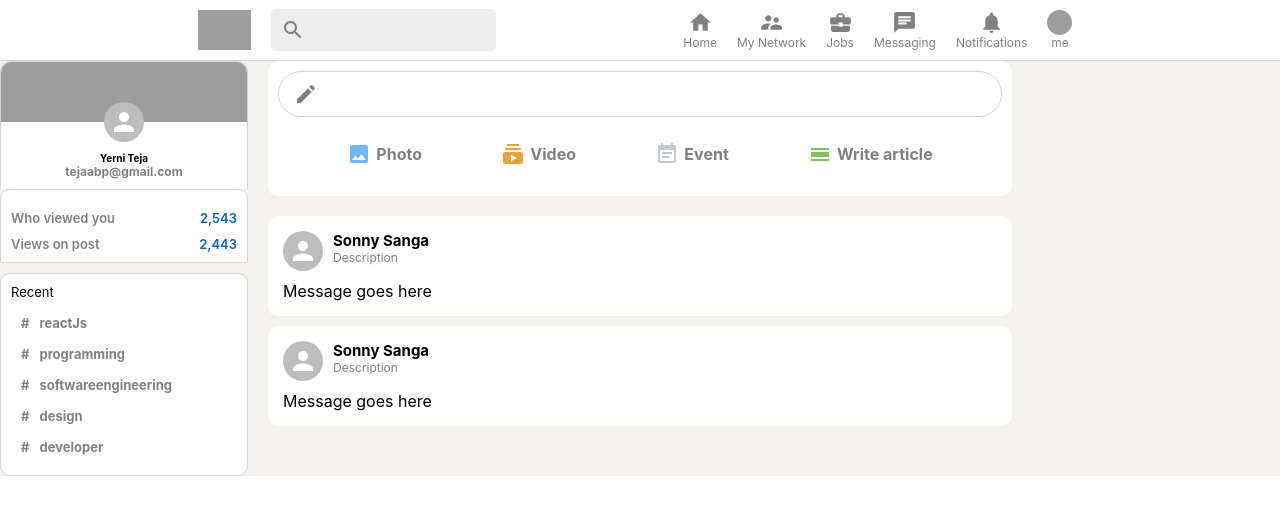
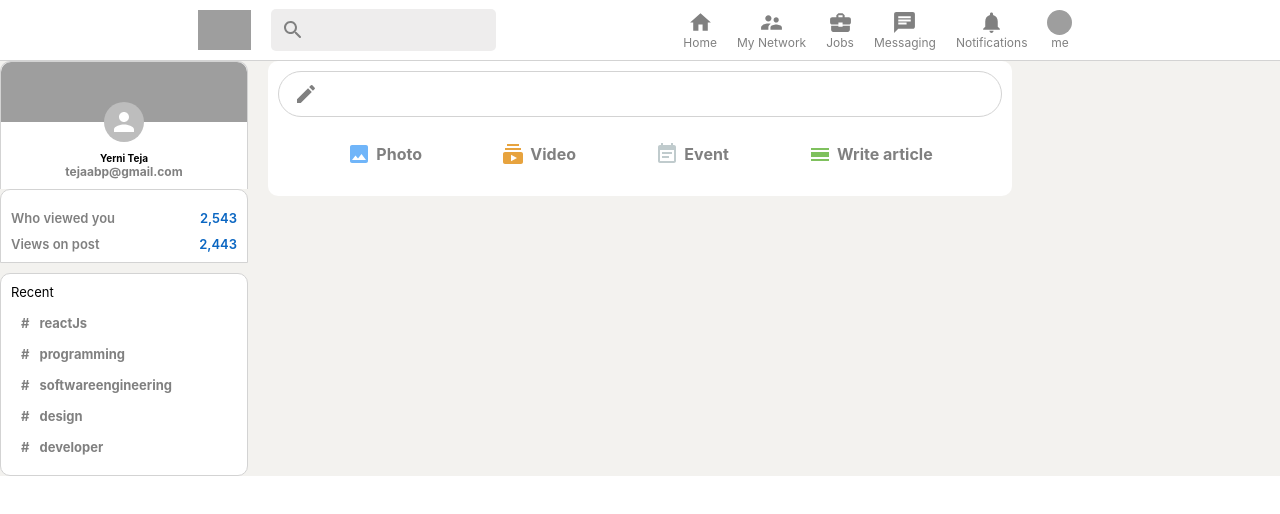
Before and after one commit to teja679/linkedin_clone, a React (Create React App) app: page / in a window 1280 px wide. Shown: the top 514 px of the page. Built offline with nearby package versions, Linux system fonts and the light colour scheme; grey boxes are pictures that could not be loaded; the HTML template or start-up script is replaced by a standard one.

Commit message:
firebase

```diff
--- a/package.json
+++ b/package.json
@@ -10,6 +10,7 @@
     "@testing-library/jest-dom": "^5.16.5",
     "@testing-library/react": "^13.4.0",
     "@testing-library/user-event": "^13.5.0",
+    "firebase": "^9.13.0",
     "react": "^18.2.0",
     "react-dom": "^18.2.0",
     "react-redux": "^8.0.5",
--- /dev/null
+++ b/src/components/Post/Post.js
@@ -0,0 +1,38 @@
+import { Avatar } from '@mui/material'
+import React from 'react'
+import InputOptions from '../InputOptions/InputOptions'
+import './styles.css'
+import ThumbUpAltOutlinedIcon from '@mui/icons-material/ThumbUpAltOutlined'
+import ChatOutlinedIcon from '@mui/icons-material/ChatOutlined'
+import ShareOutlinedIcon from '@mui/icons-material/ShareOutlined'
+import SendOutlinedIcon from '@mui/icons-material/SendOutlined'
+
+const Post = ({ name, description , message, photoUrl }) => {
+  return (
+    <div className='post'>
+      <div className='post_header'>
+        <Avatar />
+        <div className='post_info'>
+            <h2>{name}</h2>
+            <p>{description}</p>
+        </div>
+      </div>
+
+      <div className='post_body'>
+        <p>{message}</p>
+      </div>
+      <div className='post_buttons'>
+        <InputOptions Icon={ThumbUpAltOutlinedIcon}
+        color='gray' title='Like' />
+          <InputOptions Icon={ChatOutlinedIcon}
+        color='gray' title='Comment' />
+          <InputOptions Icon={ShareOutlinedIcon}
+        color='gray' title='Share' />
+          <InputOptions Icon={SendOutlinedIcon}
+        color='gray' title='Send' />
+      </div>
+    </div>
+  )
+}
+
+export default Post
--- a/src/components/Posts/styles.css
+++ b/src/components/Post/styles.css
@@ -21,3 +21,7 @@
 .post_body {
     overflow-wrap: anywhere;
 }
+.post_buttons {
+    display: flex;
+    justify-content: space-evenly;
+}
--- a/src/components/Posts/Posts.js
+++ /dev/null
@@ -1,26 +0,0 @@
-import { Avatar } from '@mui/material'
-import React from 'react'
-import './styles.css'
-
-const Posts = ({ name, description , message, photoUrl }) => {
-  return (
-    <div className='post'>
-      <div className='post_header'>
-        <Avatar />
-        <div className='post_info'>
-            <h2>Sonny Sanga</h2>
-            <p>Description</p>
-        </div>
-      </div>
-
-      <div className='post_body'>
-        <p>Message goes here</p>
-      </div>
-      <div className='post_buttons'>
-
-      </div>
-    </div>
-  )
-}
-
-export default Posts
--- /dev/null
+++ b/src/firebase.js
@@ -0,0 +1,17 @@
+import firebase from 'firebase'
+
+const firebaseConfig = {
+    apiKey: "AIzaSyAoiPlDfDFfIlFCzlO-aSfaSny9e1KUu5U",
+    authDomain: "linkedin-clone-612f3.firebaseapp.com",
+    projectId: "linkedin-clone-612f3",
+    storageBucket: "linkedin-clone-612f3.appspot.com",
+    messagingSenderId: "247907133676",
+    appId: "1:247907133676:web:c324f19a05bd8688e51dc9",
+    measurementId: "G-9XRNG56RY8"
+  };
+
+  const firebaseApp = firebase.initializeApp(firebaseConfig)
+  const db = firebaseApp.firestore()
+  const auth = firebase.auth()
+
+  export { db, auth };
--- a/src/pages/Feed/Feed.js
+++ b/src/pages/Feed/Feed.js
@@ -1,4 +1,4 @@
-import React from 'react'
+import React, { useEffect, useState } from 'react'
 import './styles.css'
 import CreateIcon from '@mui/icons-material/Create'
 import ImageIcon from '@mui/icons-material/Image'
@@ -6,8 +6,18 @@ import SubscriptionsIcon from '@mui/icons-material/Subscriptions'
 import EventNoteIcon from '@mui/icons-material/EventNote'
 import CalendarViewDayIcon from '@mui/icons-material/CalendarViewDay'
 import InputOptions from '../../components/InputOptions/InputOptions'
-import Posts from '../../components/Posts/Posts'
+import Post from '../../components/Post/Post'
+import { db } from '../../firebase'
 const Feed = () => {
+  const [posts, setPosts] = useState([])
+
+  useEffect(() => {
+    db.collection('posts')
+  }, [])
+  const sendPost = e => {
+    e.preventDefault()
+
+  }
   return (
     <div className='feed'>
       <div className='feed_inputContainer'>
@@ -15,7 +25,7 @@ const Feed = () => {
           <CreateIcon />
           <form>
             <input type='text' />
-            <button type='submit'>Send</button>
+            <button onClick={sendPost} type='submit'>Send</button>
           </form>
         </div>
         <div className='feed_inputOptions'>
@@ -26,11 +36,11 @@ const Feed = () => {
         </div>
       </div>
 
-      {/* Posts */}
-      <Posts name='Sonny Sangha' description='This is a test'
-      message='WOW this is worked!' />
-      <Posts name='Sonny Sangha' description='This is a test'
-      message='WOW this is worked!' />
+      {/* Post */}
+      {posts.map((post) => (
+        <Post name={post.name} description={post.description}
+        message={post.message} />
+      ))}
     </div>
   )
 }
```
Also changed, not shown: 1 other file (tests, documents, lock files or other folders).
